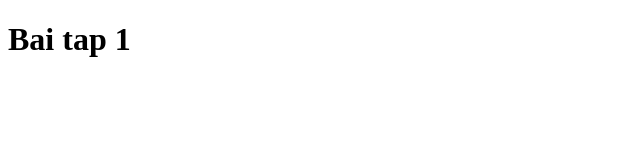
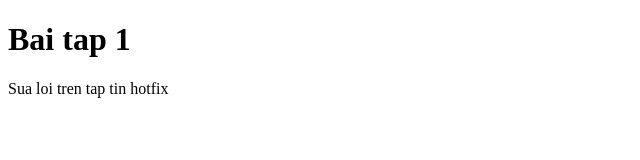
Before and after one commit to NLinh1702/B1910092_CT300_BT1, a plain HTML site: page index.html in a window 1280 px wide. Shown: the whole page, without its empty margins (0-640 px from the left). Drawn offline with Linux system fonts and the light colour scheme.

Commit message:
Thay doi tren tap tin hotfix

```diff
--- a/index.html
+++ b/index.html
@@ -8,5 +8,6 @@
 </head>
 <body>
     <h1>Bai tap 1</h1>
+    <p>Sua loi tren tap tin hotfix</p>
 </body>
 </html>
```
